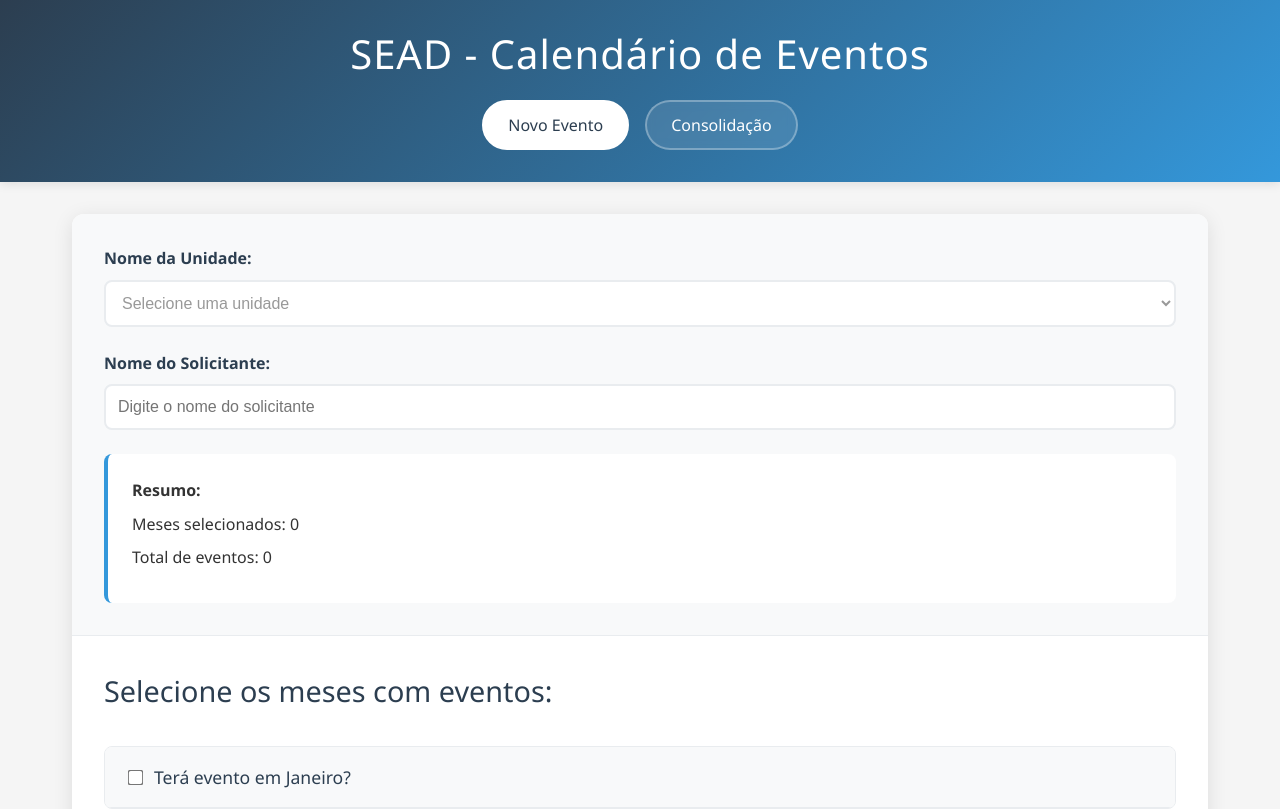
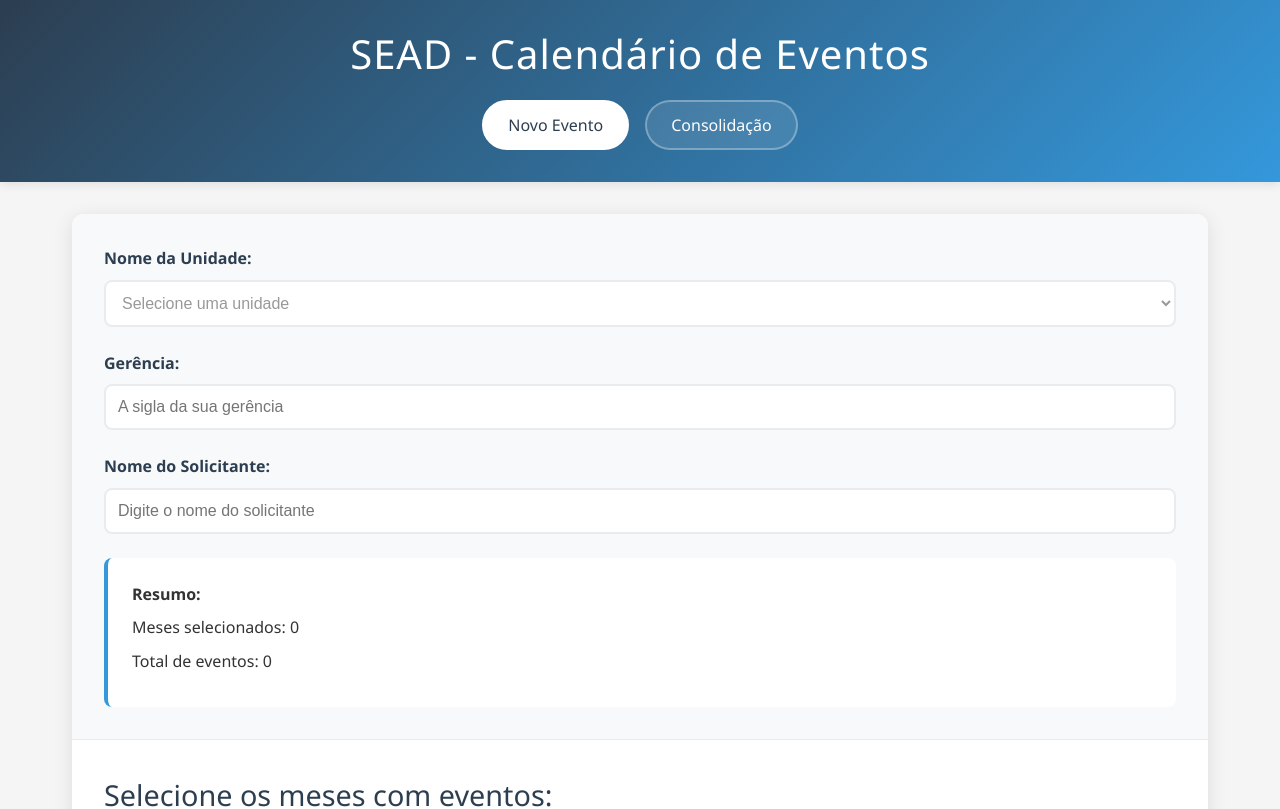
Before and after one commit to Gabriel-Mesq/SEAD_CalendarioEventos, a React (Vite) app in the folder frontend/: page / in a window 1280 px wide. Shown: the top 809 px of the page. Built offline with nearby package versions, Linux system fonts and the light colour scheme.

Commit message:
feat: Add readonly input field for 'Gerência' in EventCalendarForm

```diff
--- a/frontend/src/components/EventCalendarForm.tsx
+++ b/frontend/src/components/EventCalendarForm.tsx
@@ -220,6 +220,17 @@ const EventCalendarForm: React.FC = () => {
           </div>
 
           <div className="form-group">
+            <label htmlFor="gerencia">Gerência:</label>
+            <input
+              type="text"
+              id="gerencia"
+              value=""
+              readOnly
+              placeholder="A sigla da sua gerência"
+            />
+          </div>
+
+          <div className="form-group">
             <label htmlFor="nomeSolicitante">Nome do Solicitante:</label>
             <input
               type="text"
```
